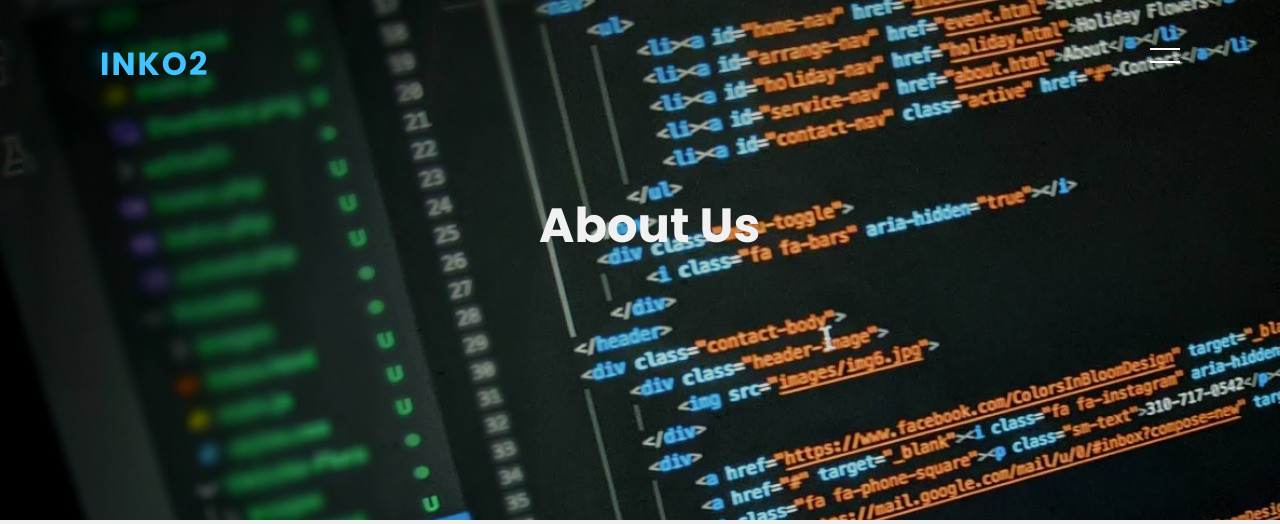
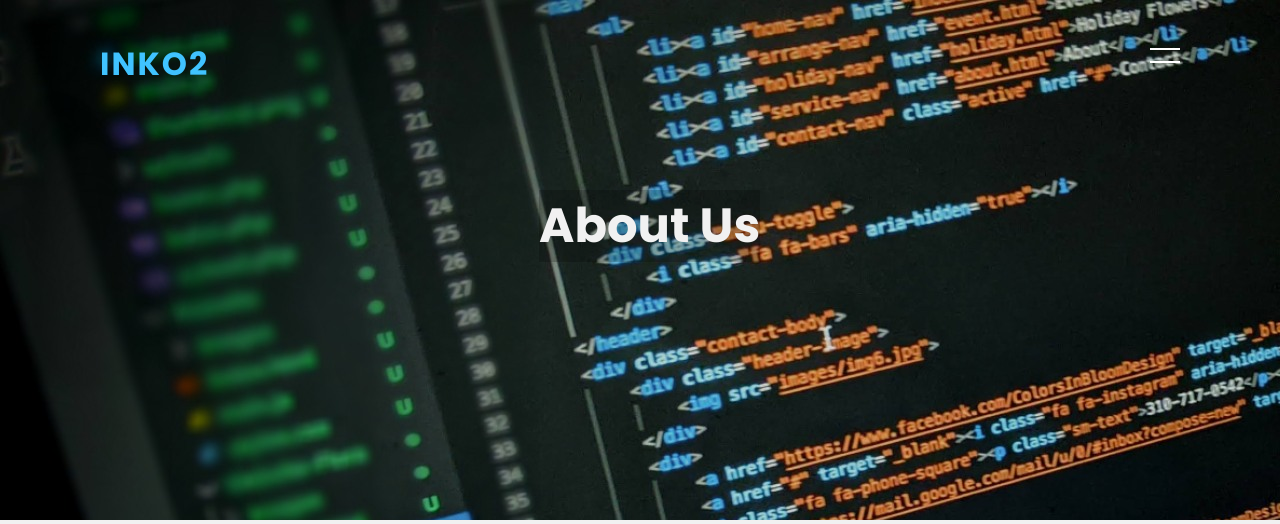
Before and after one commit to inko2coding/inko2-website, a PHP site: page /html/about.html in a window 1280 px wide. Shown: the top 524 px of the page. Run offline with PHP 8.4, Linux system fonts and the light colour scheme; some libraries are stand-ins or nearby versions.

Commit message:
Added a slight background to the text to make readability better

```diff
--- a/css/index.css
+++ b/css/index.css
@@ -35,6 +35,7 @@ header .logo {
 
 header h2 {
     color: #f1f1f1;
+    background: rgba(0, 0, 0, 0.2);
     position: relative;
     top: 150px;
     font-size: 48px;
```
